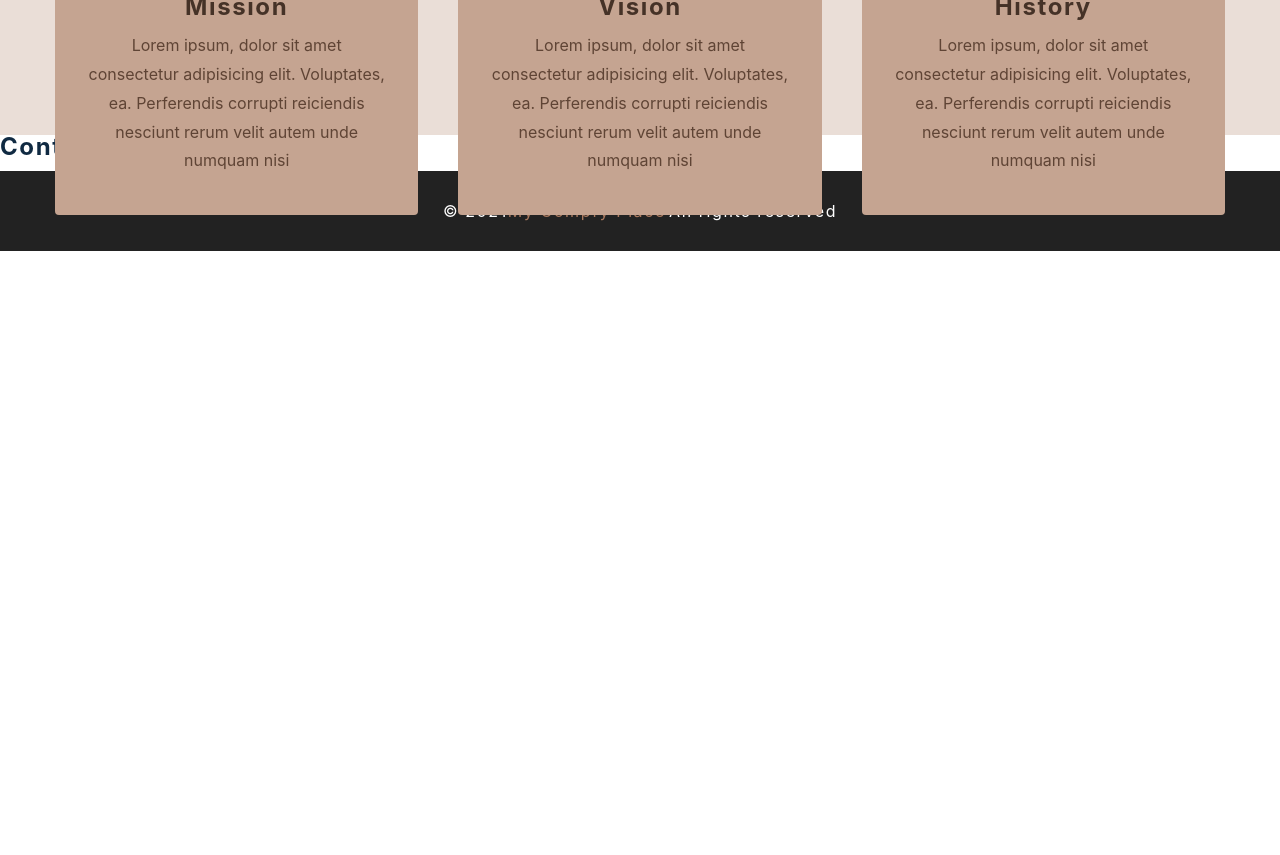
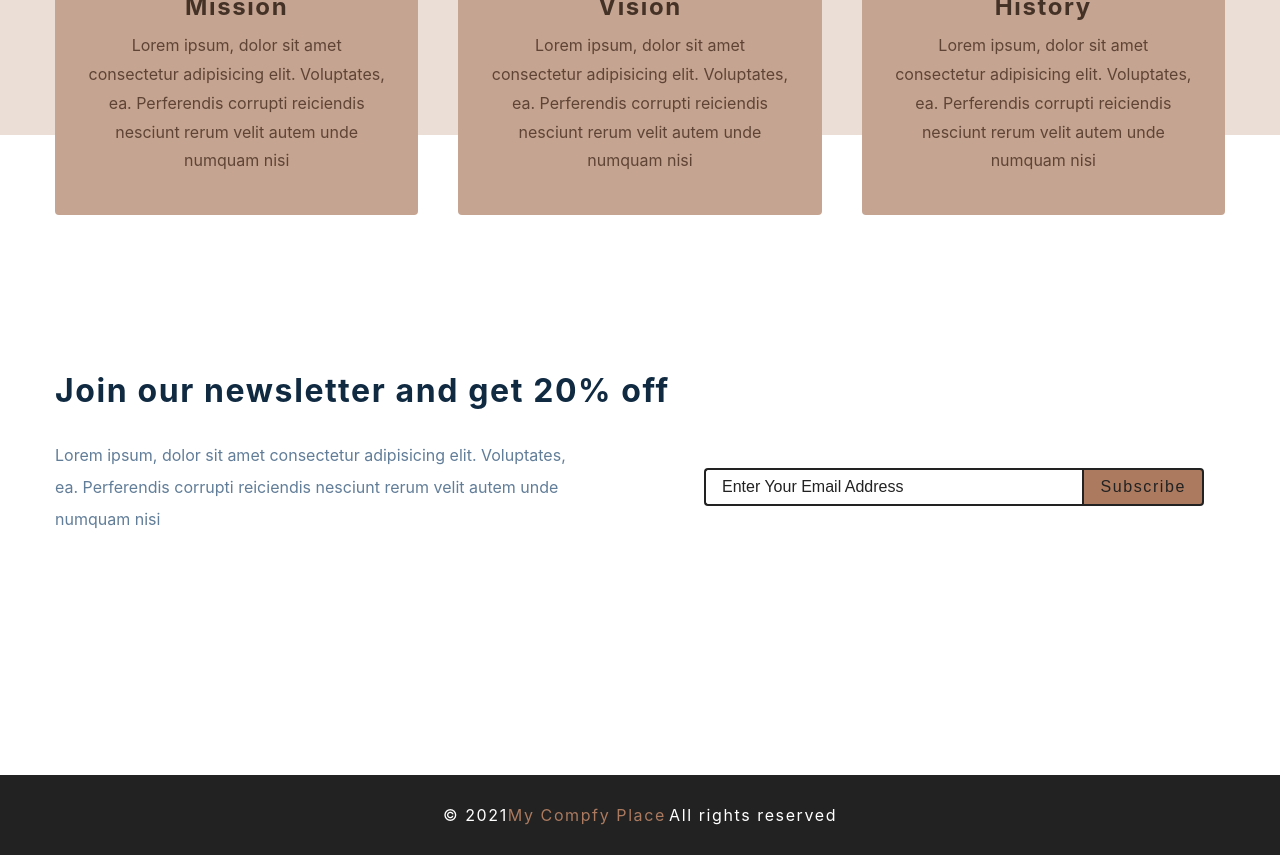
Before and after one commit to DraksBG/ReactProjectApp, a React (Create React App) app: page / in a window 1280 px wide. Shown: the part 1220-2075 px from the top of the page. Before the commit the page ends 1471 px from the top, so only its background shows below. Built offline with nearby package versions, Linux system fonts and the light colour scheme.

Commit message:
Update Contact.js
Added css and html markup

```diff
--- a/src/components/Contact.js
+++ b/src/components/Contact.js
@@ -1,9 +1,28 @@
-import React from 'react'
-import styled from 'styled-components'
+import React from "react";
+import styled from "styled-components";
 
 const Contact = () => {
-  return <h4>contact section</h4>
-}
+  return (
+    <Wrapper className="section-center">
+      <h3>Join our newsletter and get 20% off</h3>
+      <div className="content">
+        <p>
+          Lorem ipsum, dolor sit amet consectetur adipisicing elit. Voluptates,
+          ea. Perferendis corrupti reiciendis nesciunt rerum velit autem unde
+          numquam nisi
+        </p>
+        <form className="contact-form">
+          <input
+            type="email"
+            placeholder="Enter your email address"
+            className="form-input"
+          />
+          <button className="submit-btn">Subscribe</button>
+        </form>
+      </div>
+    </Wrapper>
+  );
+};
 const Wrapper = styled.section`
   padding: 5rem 0;
   h3 {
@@ -67,6 +86,6 @@
   @media (min-width: 1280px) {
     padding: 15rem 0;
   }
-`
+`;
 
-export default Contact
+export default Contact;
```
